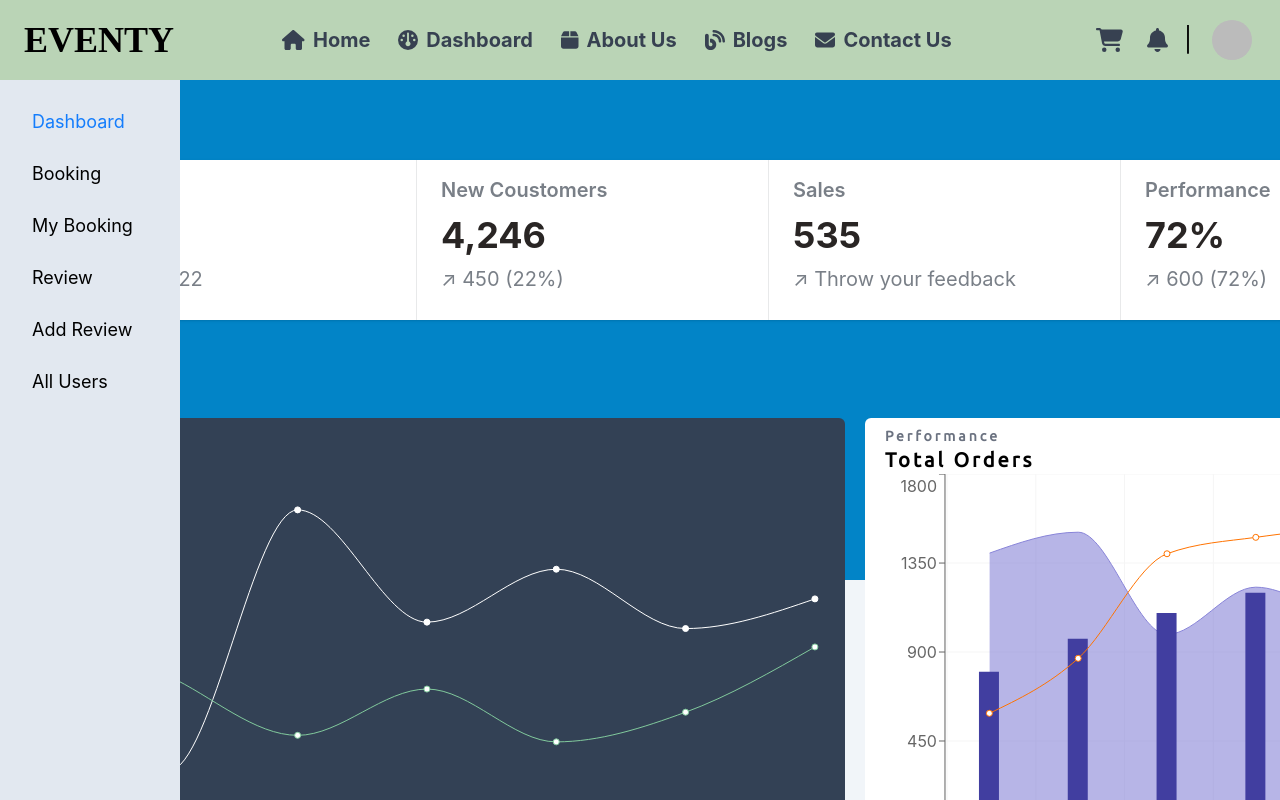
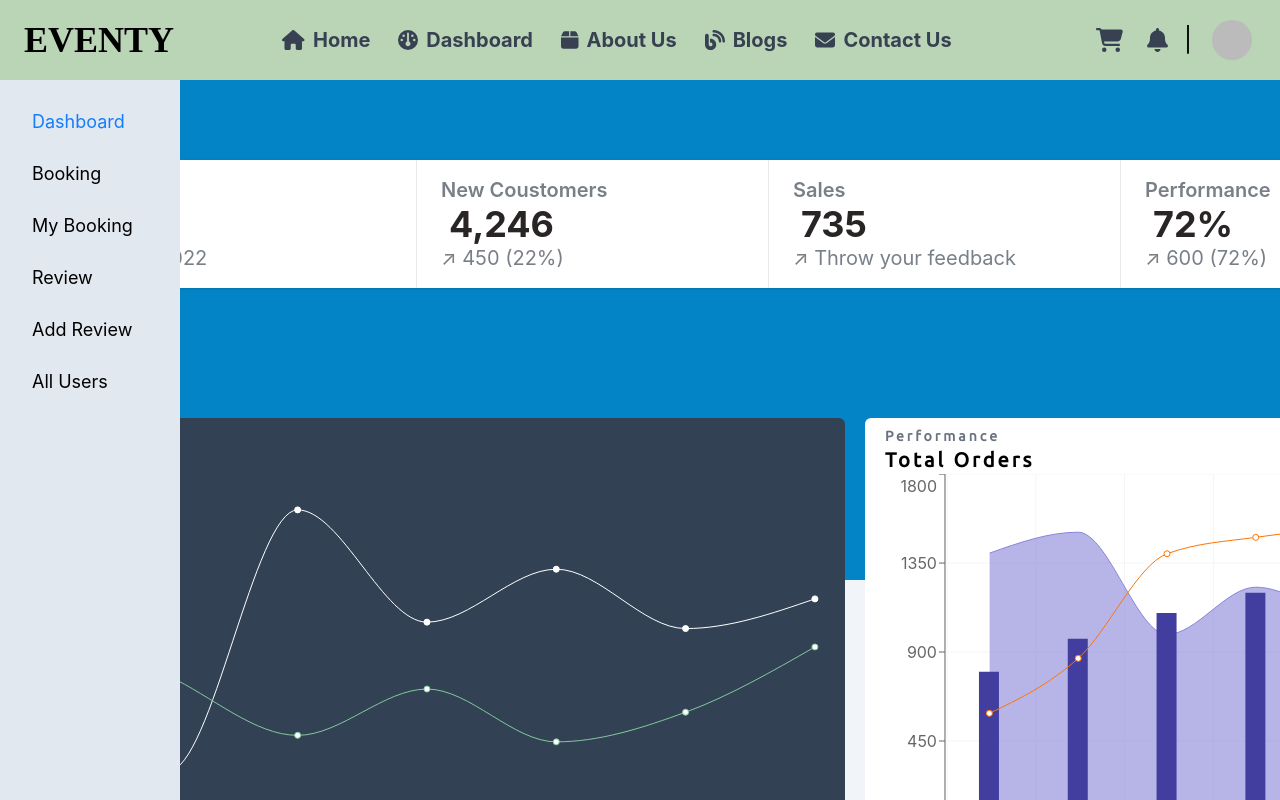
Before and after one commit to team-binarybrains/eventy-client-site, a React (Create React App) app: page /dashboard in a window 1280 px wide. Shown: the top 800 px of the page. Built offline with nearby package versions, Linux system fonts and the light colour scheme; no server answers; sample sign-in values are in the browser's storage; a web font is replaced by a local one.

Commit message:
responcive chart dashboard

```diff
--- a/src/Components/Dashboard/Chart/MainChart.js
+++ b/src/Components/Dashboard/Chart/MainChart.js
@@ -10,15 +10,15 @@ const MainChart = () => {
 
       <div className="text-left">
 
-        <div className="bg-[#0284C7] h-[500px] lg:-mr-3 w-[1650px]">
-          <div className="pt-20 flex justify-center">
+        <div className="bg-[#0284C7] h-[500px] lg:-mr-3 lg:w-[1650px]">
+          <div className="lg:pt-20 pt-3 flex justify-center">
             <Count></Count>
           </div>
 
         </div>
       </div>
 
-      <div className="-mt-[450px] px-7">
+      <div className="lg:-mt-[450px] mt-3 lg:px-7">
         <Chart></Chart>
         <div className="grid lg:flex justify-center gap-2 overflow-x-hidden">
           <CardPageVisits></CardPageVisits>
--- a/src/Components/Dashboard/Coutn/Count.js
+++ b/src/Components/Dashboard/Coutn/Count.js
@@ -5,10 +5,10 @@ function Count() {
     return (
         <div>
 
-            <div className="stats stats-vertical lg:stats-horizontal shadow lg:h-40 gap-x-16 lg:mx-36">
+            <div className="stats stats-vertical lg:stats-horizontal shadow lg:h-32 gap-x-16 lg:mx-36">
 
 
-                <div className="stat lg:w-72 w-">
+                <div className="stat lg:w-72">
                     <div className="stat-title text-xl font-semibold flex">Traffic </div>
 
                     <CountUp
@@ -16,10 +16,10 @@ function Count() {
                         end={36}
                         duration={4}
                         suffix="K"
-                        className='text-stone-800 lg:text-4xl text-2xl font-bold'
+                        className='text-stone-800 lg:text-4xl text-2xl font-bold pl-2'
                     ></CountUp>
 
-                    <div className="stat-desc text-xl">2012 - 2022</div>
+                    <div className="stat-desc text-xl">2020 - 2022</div>
                 </div>
 
 
@@ -30,7 +30,7 @@ function Count() {
                         start={2500}
                         end={4246}
                         duration={3}
-                        className='text-stone-800 lg:text-4xl text-2xl font-bold'
+                        className='text-stone-800 lg:text-4xl text-2xl font-bold pl-2'
                     ></CountUp>
 
                     <div className="stat-desc  text-xl">↗︎ 450 (22%)</div>
@@ -40,13 +40,13 @@ function Count() {
                     <div className="stat-title text-xl font-semibold flex">Sales</div>
 
                     <CountUp
-                        start={123}
-                        end={535}
+                        start={223}
+                        end={735}
                         duration={2}
-                        className='text-stone-800 lg:text-4xl text-2xl font-bold'
+                        className='text-stone-800 lg:text-4xl text-2xl font-bold pl-2'
                     ></CountUp>
 
-                    <div className="stat-desc text-xl">↗︎ Throw your feedback </div>
+                    <div className="stat-desc lg:text-xl">↗︎ Throw your feedback </div>
                 </div>
 
                 <div className="stat lg:w-72">
@@ -57,10 +57,10 @@ function Count() {
                         end={72}
                         duration={3}
                         suffix="%"
-                        className='text-stone-800 lg:text-4xl text-2xl font-bold'
+                        className='text-stone-800 lg:text-4xl text-2xl font-bold pl-2'
                     ></CountUp>
 
-                    <div className="stat-desc  text-xl">↗︎ 600 (72%)</div>
+                    <div className="stat-desc lg:text-xl text-[10px]">↗︎ 600 (72%)</div>
                 </div>
 
             </div>
```
